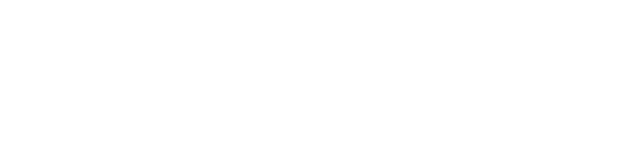
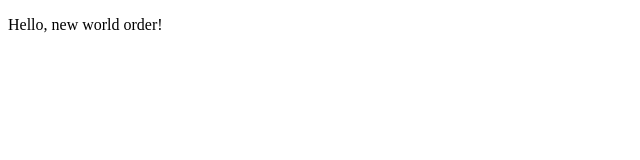
Before and after one commit to codeindie/codeindie.github.io, a plain HTML site: page index.html in a window 1280 px wide. Shown: the whole page, without its empty margins (0-640 px from the left). Drawn offline with Linux system fonts and the light colour scheme.

Commit message:
Update index.html

```diff
--- a/index.html
+++ b/index.html
@@ -16,7 +16,7 @@
 </head>
 <body>
 
-<!-- Place your content here -->
+  <p>Hello, new world order!</p>
 
 <!-- SCRIPTS -->
 <!-- Example: <script src="//cdnjs.cloudflare.com/ajax/libs/jquery/2.1.1/jquery.min.js"></script> -->
```
